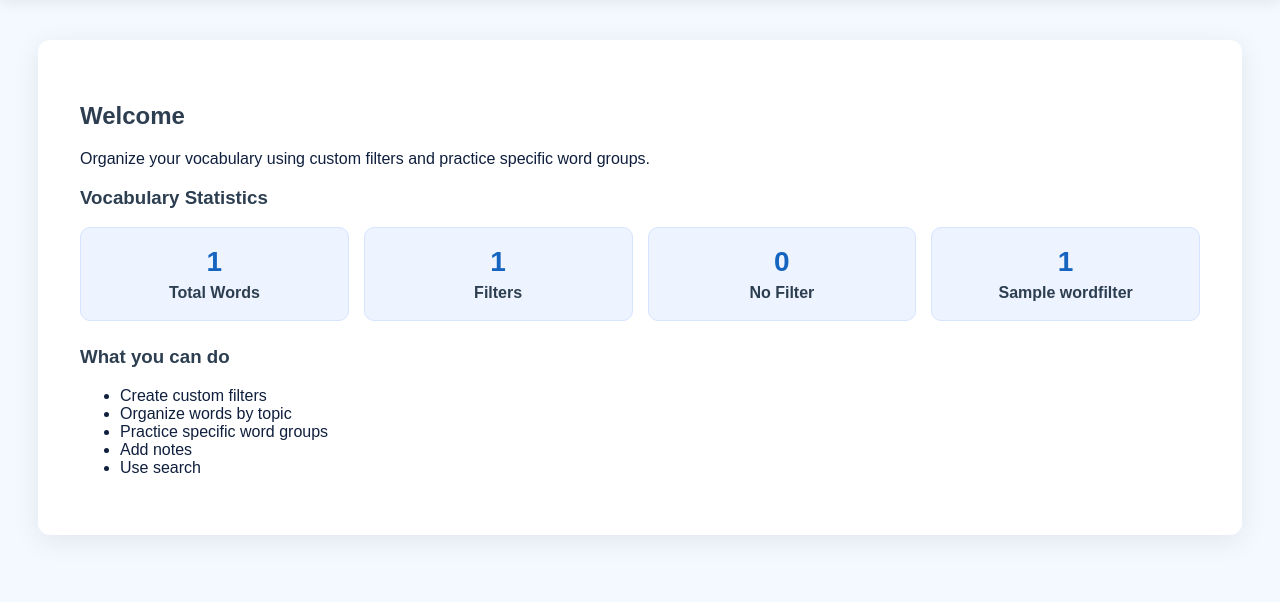
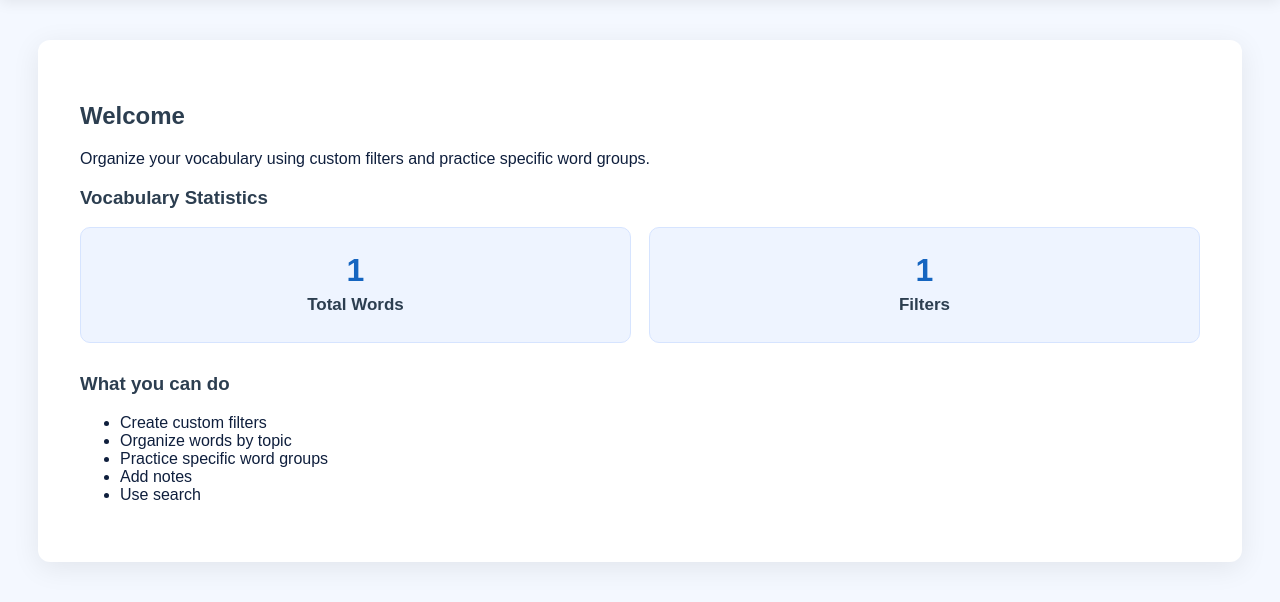
Before and after one commit to onurdosi/RussianLearningCenter, a Django app: page / in a window 1280 px wide. Shown: the part 74-676 px from the top of the page. Run offline with Django 5.2, Linux system fonts and the light colour scheme; a user stored in the database is signed in; tables that the repository leaves empty hold one stand-in row (values such as "Sample post").

Commit message:
fix homepage style

```diff
--- a/vocab/models.py
+++ b/vocab/models.py
@@ -34,5 +34,7 @@ class Word(models.Model):
 
     notes = models.TextField(blank=True)
 
+    practiced_once = models.BooleanField(default=False)
+
     def __str__(self):
         return self.russian_word
--- a/vocab/static/css/style.css
+++ b/vocab/static/css/style.css
@@ -202,12 +202,6 @@ label {
     font-weight: bold;
 }
 
-.stats-grid {
-    display: grid;
-    grid-template-columns: repeat(4, 1fr);
-    gap: 15px;
-    margin-bottom: 25px;
-}
 
 .stat-card {
     background-color: #eef4ff;
@@ -217,19 +211,6 @@ label {
     text-align: center;
 }
 
-.stat-number {
-    display: block;
-    font-size: 28px;
-    font-weight: bold;
-    color: #1565c0;
-}
-
-.stat-label {
-    display: block;
-    margin-top: 6px;
-    color: #2c3e50;
-    font-weight: bold;
-}
 
 .word-grid {
     display: flex;
@@ -335,3 +316,75 @@ label {
 .account-button:hover {
     background-color: #dceaff;
 }
+
+.stats-grid {
+    display: grid;
+    grid-template-columns: repeat(2, 1fr);
+    gap: 18px;
+    margin-bottom: 30px;
+}
+
+.stat-dropdown {
+    position: relative;
+}
+
+.stat-button {
+    width: 100%;
+    min-height: 116px;
+    background-color: #eef4ff !important;
+    color: #0f1f3d !important;
+    border: 1px solid #d6e4ff;
+    border-radius: 10px;
+    padding: 18px;
+    cursor: pointer;
+    text-align: center;
+    display: flex;
+    flex-direction: column;
+    gap: 8px;
+    box-shadow: none;
+}
+
+.stat-button:hover {
+    background-color: #e2ecff !important;
+    color: #0f1f3d !important;
+}
+
+.stat-button:focus,
+.stat-button:active {
+    background-color: #dceaff !important;
+    color: #0f1f3d !important;
+    outline: none;
+}
+
+.stat-number {
+    display: block;
+    font-size: 32px;
+    font-weight: bold;
+    color: #1565c0;
+    line-height: 1;
+}
+
+.stat-label {
+    display: block;
+    color: #2c3e50;
+    font-weight: bold;
+    line-height: 1.3;
+}
+
+.stat-dropdown-content {
+    background-color: #eef4ff;
+    border: 1px solid #d6e4ff;
+    border-radius: 10px;
+    padding: 16px 20px;
+    margin-top: 10px;
+    box-shadow: 0 6px 18px rgba(0, 0, 0, 0.05);
+}
+
+.stat-dropdown-content ul {
+    margin: 0;
+    padding-left: 20px;
+}
+
+.stat-dropdown-content p {
+    margin: 0;
+}
--- a/vocab/templates/vocab/home.html
+++ b/vocab/templates/vocab/home.html
@@ -20,47 +20,106 @@
     {% endif %}
 
     <div class="stats-grid">
-        <div class="stat-card">
+
+        <div class="stat-dropdown">
+            <button
+                type="button"
+                class="stat-card stat-button"
+                onclick="toggleStatBox(event, 'words-details')"
+            >
                 <span class="stat-number">{{ total_words }}</span>
+
                 <span class="stat-label">
-                {% if language == 'ru' %}Всего слов{% else %}Total Words{% endif %}
+                    {% if language == 'ru' %}
+                        Всего слов
+                    {% else %}
+                        Total Words
+                    {% endif %}
                 </span>
+            </button>
+
+            <div id="words-details" class="stat-dropdown-content hidden">
+                <p>
+                    <strong>
+                        {% if language == 'ru' %}
+                            Практиковалось:
+                        {% else %}
+                            Practised:
+                        {% endif %}
+                    </strong>
+
+                    {{ practiced_percentage }}%
+                </p>
+            </div>
         </div>
 
-        <div class="stat-card">
+        <div class="stat-dropdown">
+            <button
+                type="button"
+                class="stat-card stat-button"
+                onclick="toggleStatBox(event, 'filters-details')"
+            >
                 <span class="stat-number">{{ total_filters }}</span>
+
                 <span class="stat-label">
-                {% if language == 'ru' %}Фильтры{% else %}Filters{% endif %}
+                    {% if language == 'ru' %}
+                        Фильтры
+                    {% else %}
+                        Filters
+                    {% endif %}
                 </span>
-        </div>
+            </button>
 
-        <div class="stat-card">
-            <span class="stat-number">{{ unfiltered_words }}</span>
-            <span class="stat-label">
-                {% if language == 'ru' %}Без фильтра{% else %}No Filter{% endif %}
-            </span>
-        </div>
+            <div id="filters-details" class="stat-dropdown-content hidden">
 
-        <div class="stat-card">
-            <span class="stat-number">
-                {{ largest_filter_count }}
-            </span>
-            <span class="stat-label">
-                {% if largest_filter %}
-                    {{ largest_filter.name }}
+                {% if word_filters %}
+                    <ul>
+                        {% for filter in word_filters %}
+                            <li>{{ filter.name }}</li>
+                        {% endfor %}
+
+                        {% if has_no_filter_words %}
+                            <li>
+                                {% if language == 'ru' %}
+                                    Без фильтра
                                 {% else %}
+                                    No Filter
+                                {% endif %}
+                            </li>
+                        {% endif %}
+                    </ul>
+
+                {% else %}
+
+                    <p>
                         {% if language == 'ru' %}
                             Нет фильтров
                         {% else %}
-                        No Filters
+                            None
                         {% endif %}
+                    </p>
+
+                    {% if has_no_filter_words %}
+                        <ul>
+                            <li>
+                                {% if language == 'ru' %}
+                                    Без фильтра
+                                {% else %}
+                                    No Filter
                                 {% endif %}
-            </span>
+                            </li>
+                        </ul>
+                    {% endif %}
+
+                {% endif %}
             </div>
+        </div>
+
     </div>
 
     {% if language == 'ru' %}
         <h3>Что можно делать</h3>
+
         <ul>
             <li>Создавать собственные фильтры</li>
             <li>Организовывать слова по темам</li>
@@ -68,8 +127,11 @@
             <li>Добавлять заметки</li>
             <li>Использовать поиск</li>
         </ul>
+
     {% else %}
+
         <h3>What you can do</h3>
+
         <ul>
             <li>Create custom filters</li>
             <li>Organize words by topic</li>
@@ -77,5 +139,24 @@
             <li>Add notes</li>
             <li>Use search</li>
         </ul>
+
     {% endif %}
+
+    <script>
+        function toggleStatBox(event, id) {
+            const box = document.getElementById(id);
+            const button = event.currentTarget;
+
+            box.classList.toggle('hidden');
+
+            if (box.classList.contains('hidden')) {
+                button.classList.remove('active-stat');
+            } else {
+                button.classList.add('active-stat');
+            }
+
+            button.blur();
+        }
+    </script>
+
 {% endblock %}
--- a/vocab/views.py
+++ b/vocab/views.py
@@ -110,24 +110,20 @@ def home(request):
 
     total_words = user_words.count()
     total_filters = user_filters.count()
-    unfiltered_words = user_words.filter(word_filter__isnull=True).count()
+    practiced_words = user_words.filter(practiced_once=True).count()
 
-    largest_filter = None
-    largest_filter_count = 0
-
-    for word_filter in user_filters:
-        count = user_words.filter(word_filter=word_filter).count()
-        if count > largest_filter_count:
-            largest_filter = word_filter
-            largest_filter_count = count
+    if total_words > 0:
+        practiced_percentage = round((practiced_words / total_words) * 100)
+    else:
+        practiced_percentage = 0
 
     context = {
         'language': get_language(request),
         'total_words': total_words,
         'total_filters': total_filters,
-        'unfiltered_words': unfiltered_words,
-        'largest_filter': largest_filter,
-        'largest_filter_count': largest_filter_count,
+        'word_filters': user_filters,
+        'has_no_filter_words': user_words.filter(word_filter__isnull=True).exists(),
+        'practiced_percentage': practiced_percentage,
     }
 
     return render(request, 'vocab/home.html', context)
@@ -544,6 +540,9 @@ def practice_word(request):
             reset_practice_session()
             return redirect('practice_word')
 
+        current_word.practiced_once = True
+        current_word.save()
+
         practice_word_ids = request.session.get('practice_word_ids', [])
         practice_index = request.session.get('practice_index', 0)
         practice_score = request.session.get('practice_score', 0)
```
Also changed, not shown: vocab/templates/vocab/word_list.html (+4 -4 lines), vocab/migrations/0005_word_practiced_once.py (added). Lines whose indentation alone changed are shown as unchanged.
